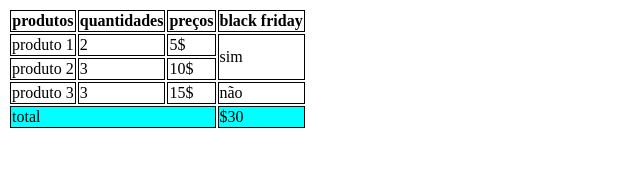
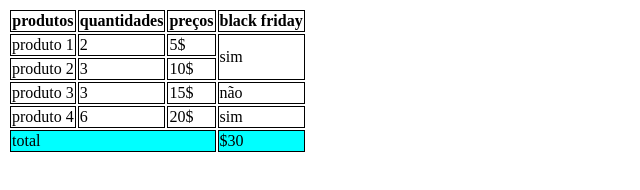
Before and after one commit to wiarley-sena/aula-tabela, a plain HTML site: page index.html in a window 1280 px wide. Shown: the whole page, without its empty margins (0-640 px from the left). Drawn offline with Linux system fonts and the light colour scheme.

```diff
--- a/index.html
+++ b/index.html
@@ -47,6 +47,13 @@
 
 </tr>
 
+<tr>
+    <td>produto 4</td>
+    <td>6</td>
+    <td>20$</td>
+    <td>sim</td>
+</tr>
+
 <tfoot>
     <tr>
         <td colspan="3">total</td>
```
